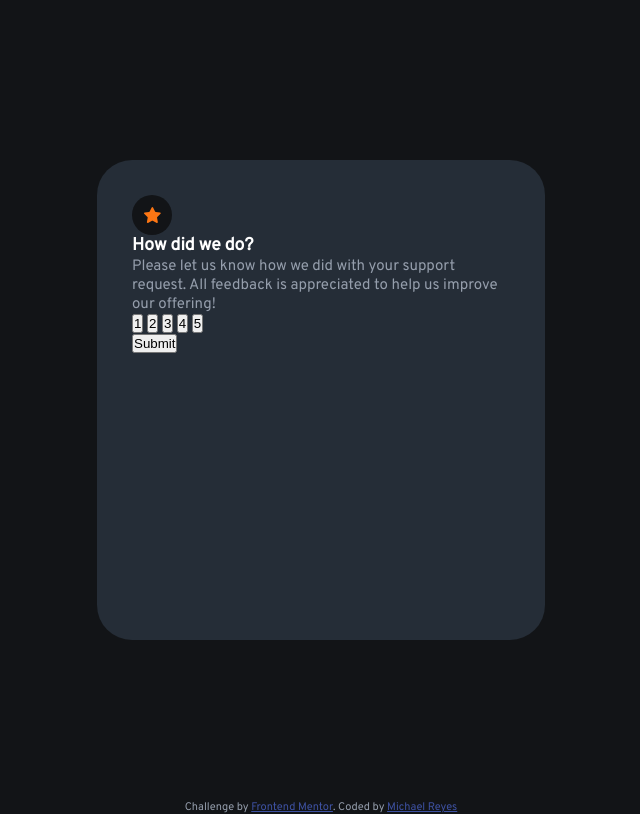
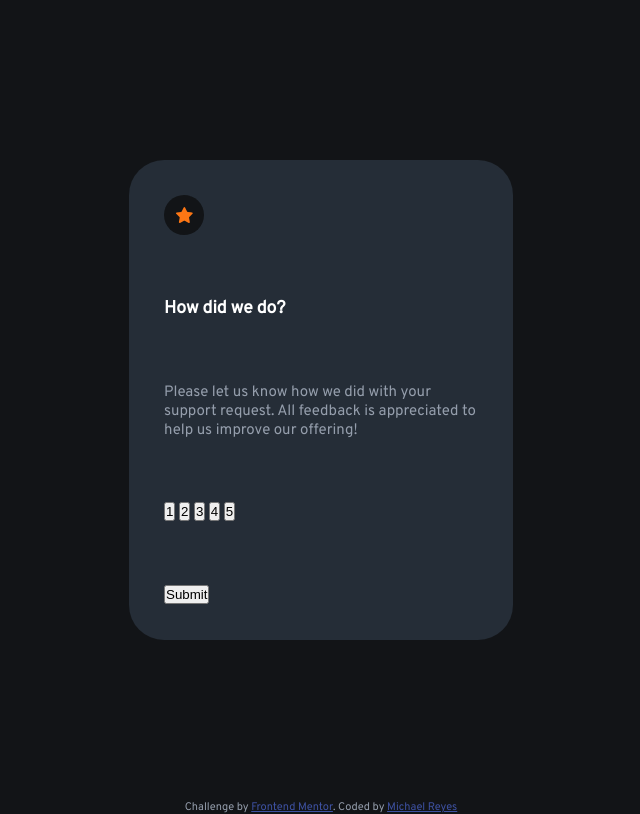
Before and after one commit to michaelr47/InteractiveRatingComponent, a plain HTML site: page index.html in a window 1280 px wide. Shown: the whole page, without its empty margins (319-959 px from the left). Drawn offline with Linux system fonts and the light colour scheme.

Commit message:
changed width of container & justified content to space between

```diff
--- a/styles.css
+++ b/styles.css
@@ -40,8 +40,11 @@ main {
 }
 
 .main-container {
+    display: flex;
+    flex-direction: column;
+    justify-content: space-between;
     background-color: var(--darkBlue);
-    width: 35%;
+    width: 30%;
     height: 60%;
     border-radius: 35px;
     padding: 35px;
```
